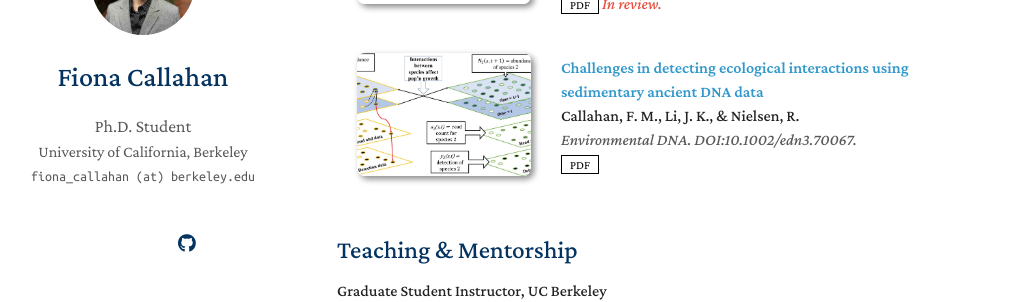
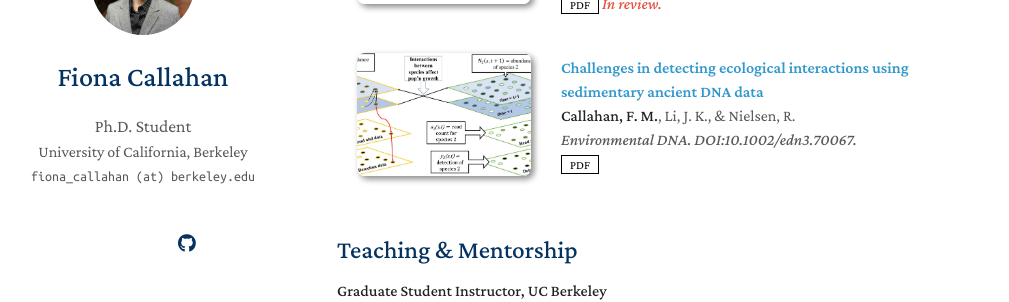
Before and after one commit to Fiona-MC/fmcallahan, a Jekyll site: the page built from index.md, in a window 1280 px wide and 900 px high, scrolled down 1059 px. Shown: the part 153-455 px from the top of the window, without its empty margins (133-1142 px from the left). Built offline with Jekyll 4.4.1, drawn with Linux system fonts in a browser that asks for light colours; a style sheet for code colours, icons or effects is not loaded; part of the change alters nothing that is shown.

```diff
--- a/_data/publications.yml
+++ b/_data/publications.yml
@@ -31,7 +31,7 @@ main:
 
   - title: "Challenges in detecting ecological interactions using sedimentary ancient DNA data"
     year: 2025
-    authors: <strong>Callahan, F. M., Li, J. K., & Nielsen, R.</strong>
+    authors: <strong>Callahan, F. M.</strong>, Li, J. K., & Nielsen, R.
     conference: Environmental DNA. DOI:10.1002/edn3.70067.
     image: ./assets/img/challenges.png
     pdf: ./assets/pdfs/challenges.pdf
```
